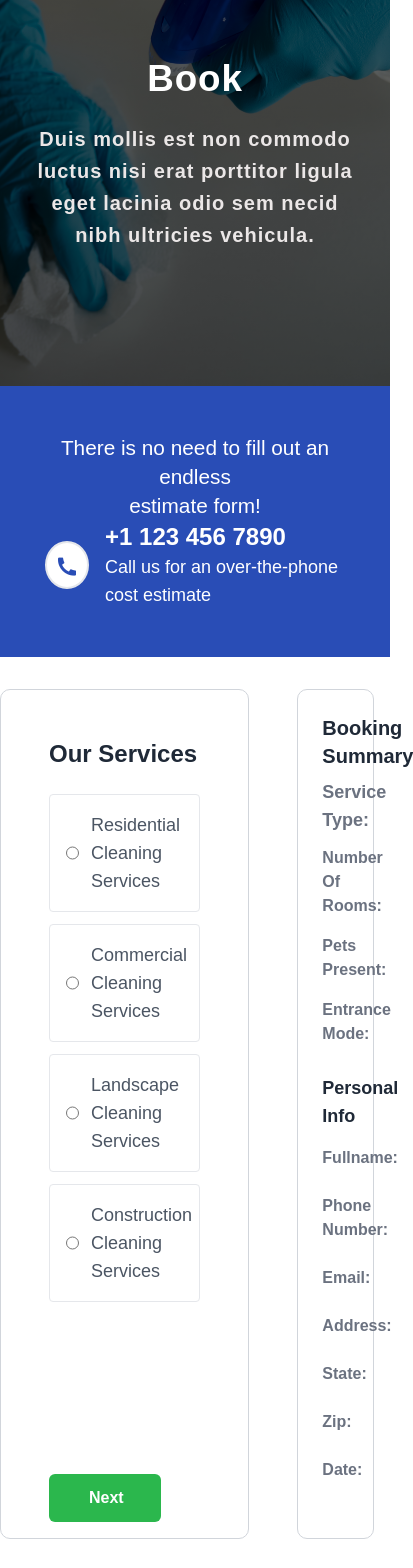
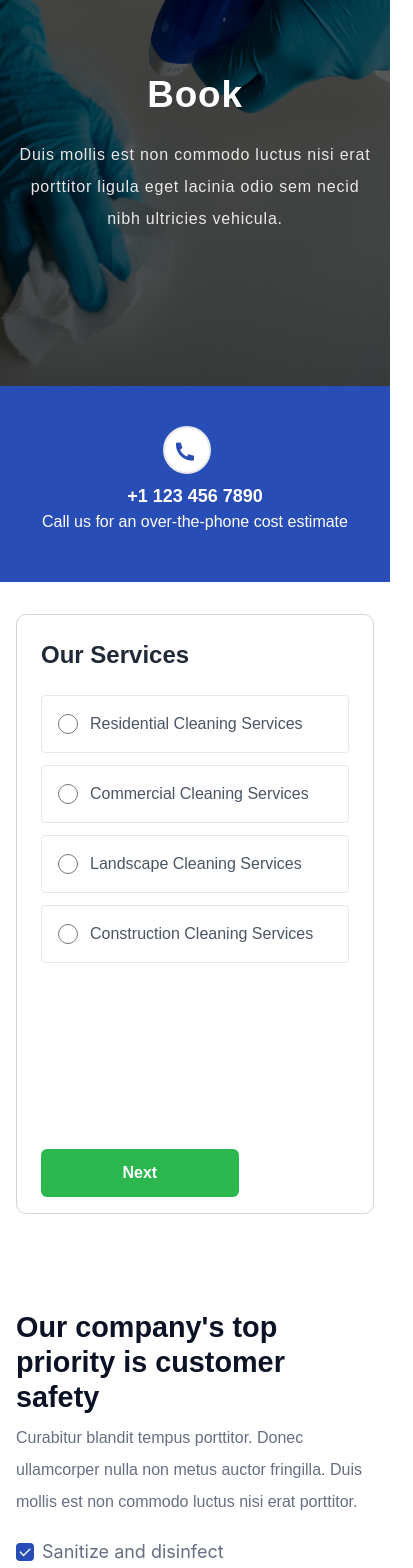
Before and after one commit to Ifenna-Pascal/cleaning-booking-app, a Next.js app: page /bookings in a window 390 px wide. Shown: the part 120-1688 px from the top of the page, 413 px wide, since content can reach past the window. Built offline with nearby package versions, Linux system fonts and the light colour scheme.

Commit message:
finished mobile design

```diff
--- a/src/components/shared/Button/RadioButton.jsx
+++ b/src/components/shared/Button/RadioButton.jsx
@@ -7,7 +7,7 @@ function RadioButton({ names, ...rest }) {
                 {...rest}
 
             />
-            <span className='text-gray-600 font-poppins text-lg'>{names}</span>
+            <span className='text-gray-600 font-poppins text-base'>{names}</span>
         </div>
     )
 }
--- a/src/layout/hero/Hero.jsx
+++ b/src/layout/hero/Hero.jsx
@@ -8,10 +8,10 @@ function Hero({ children, bg }) {
   const [show, setShow] = useState(false);
   return (
     <div className={`${router.pathname === "/" ? "md:min-h-[80vh] min-h-screen" : "md:min-h-[70vh] min-h-[60vh]"} h-full w-full ${bg} bg-no-repeat bg-cover bg-center bg-fixed relative`}>
-      <div className='max-w-[1250px] w-full h-full relative px-4 mx-auto'>
+      <div className='lg:max-w-[1250px] w-full h-full relative lg:px-4 mx-auto'>
         <Navbar show={show} setShow={setShow} />
         <MobileNav show={show} />
-        <div className=" flex flex-col lg:mt-28 ">{children}</div>
+        <div className=" flex flex-col items-center justify-center h-full  lg:pt-28 ">{children}</div>
       </div>
     </div>
   )
--- a/src/pages/bookings.js
+++ b/src/pages/bookings.js
@@ -9,13 +9,13 @@ function Booking() {
     <div>
          <Hero bg="bg-bookingHero">
             <div className='flex items-center lg:h-[35vh] h-[50vh]  justify-center flex-col'>
-            <h1 className='text-white leading-[1.5em] lg:leading-[1.5em] font-poppins tracking-wide text-center lg:text-left font-bold text-[2.3em] lg:text-[3.3em]'>Book</h1>
-          <p className="font-semibold px-3 max-w-[700px] tracking-wider md:px-0 text-xl text-center  text-[#ebe7e7] leading-8 mt-4 font-poppins">Duis mollis est non commodo luctus nisi erat porttitor ligula eget lacinia odio sem necid nibh ultricies vehicula.</p>
+            <h1 className='text-white leading-[1.5em] lg:leading-[1.5em] font-poppins tracking-wide text-center lg:text-left font-bold text-[2.3em] lg:text-[3em]'>Book</h1>
+          <p className=" px-3 max-w-[700px] tracking-wider md:px-0 text-base text-center  text-[#ebe7e7] leading-8 mt-4 font-poppins">Duis mollis est non commodo luctus nisi erat porttitor ligula eget lacinia odio sem necid nibh ultricies vehicula.</p>
             </div>
         </Hero>
         <BookQuote />
         <BookingSection />
-        {/* <Remark /> */}
+        <Remark />
     </div>
   )
 }
--- a/src/pages/index.js
+++ b/src/pages/index.js
@@ -16,7 +16,7 @@ export default function Home() {
         <link rel="icon" href="/favicon.ico" />
       </Head>
      <Hero bg="bg-homeHero">
-     <div className='flex items-center lg:items-start  mt-[3em]  lg:max-w-[700px] justify-center h-full flex-col'>
+     <div className='flex items-center lg:items-start pt-[100px] lg:pt-0 mt-[3em] w-full lg:max-w-[700px] justify-center h-full flex-col'>
           <h1 className='text-white leading-[1.5em] lg:leading-[1.2em] font-poppins tracking-wide text-center lg:text-left font-bold text-[2.3em] lg:text-[2.8em]'> Residential & Commercial <br /> Cleaning Service that <br /> you can trust.</h1>
           <p className=" px-3 md:px-0 text-base text-center lg:text-left text-[#ebe7e7] leading-6 mt-4 font-poppins">We are committed to the best quality in industrial cleaning, <br /> residential cleaning, and garden cleaning.</p>
           <div className="mt-4">
@@ -24,12 +24,12 @@ export default function Home() {
           </div>
         </div>
       </Hero>
-     {/* <WhyChooseUs />
+     <WhyChooseUs />
      <ClientReview />
      <OurServices />
      <BlockQuote />
      <Process />
-     <Remark /> */}
+     <Remark />
     </div>
   )
 }
--- a/src/pages/services/index.js
+++ b/src/pages/services/index.js
@@ -14,7 +14,7 @@ const Services = () => {
                     <p className=" px-3 max-w-[700px] tracking-wider md:px-0 text-base text-center  text-[#ebe7e7] leading-8 mt-3 font-poppins">Duis mollis est non commodo luctus nisi erat porttitor ligula eget lacinia odio sem necid nibh ultricies vehicula.</p>
                 </div>
         </Hero>
-        <div className='my-4 grid max-w-[1300px] mx-auto  lg:grid-cols-4 py-4 md:py-12 y6gap-8 md:gap-4 md:grid-cols-2 grid-cols-1'>
+        <div className='my-4 grid max-w-[1300px] mx-auto  lg:grid-cols-4 py-4 md:py-12 px-4 lg:px-0 gap-8 md:gap-4 md:grid-cols-2 grid-cols-1'>
             <ServiceCard type="residential" image={Images.imageSeven} icon="ri-home-4-fill" header="Residential Cleaning" content="Nullam quis risus eget urna mollis ornare vel eu leo. Curabitur blandit tempus porttitor." />
             <ServiceCard type="commercial" image={Images.imageEleven} icon="ri-building-4-fill" header="Commercial Cleaning" content="Nullam quis risus eget urna mollis ornare vel eu leo. Curabitur blandit tempus porttitor." />
             <ServiceCard type="construction" image={Images.imageTen} icon="ri-home-4-fill" header="Construction Cleaning" content="Nullam quis risus eget urna mollis ornare vel eu leo. Curabitur blandit tempus porttitor." />
--- a/src/section/booking/BookQuote.jsx
+++ b/src/section/booking/BookQuote.jsx
@@ -2,16 +2,16 @@ import React from 'react'
 
 function BookQuote() {
     return (
-        <div className="w-full bg-primary min-h-[180px] py-12 md:py-0 flex items-center">
-            <div className="md:max-w-[1000px] max-w-[300px] w-full mx-auto flex  flex-col md:flex-row  justify-between">
-                <h1 className="font-[500] text-[1.3em] md:text-[1.5em] font-poppins leading-[1.8rem] md:leading-[2rem] text-center md:text-left text-white ">There is no need to fill out an endless<br /> estimate form!</h1>
-                <div className='flex items-center '>
+        <div className="w-full bg-primary min-h-[100px] lg:min-h-[180px] py-6 lg:py-12 md:py-0 flex items-center">
+            <div className="md:max-w-[1000px] max-w-[500px] w-full mx-auto flex  flex-col md:flex-row  justify-between">
+                <h1 className=" text-[1em] md:text-[1.5em] font-poppins leading-[1.8rem] md:leading-[2rem] px-4 lg:px-0 lg:block hidden md:text-left text-white ">There is no need to fill out an endless<br /> estimate form!</h1>
+                <div className='flex p-4 items-center justify-center lg:justify-start flex-col lg:flex-row '>
                     <div className='w-12 h-12 flex items-start justify-start p-2 mr-4 bg-white border-2 rounded-[50%]'>
                         <i className={`ri-phone-fill text-2xl text-primary`}></i>
                     </div>
-                    <div className='flex  flex-col'>
-                        <span className="text-2xl font-bold  font-outfit text-white font-outfit">+1 123 456 7890</span>
-                        <span className="text-lg  text-white font-outfit">Call us for an over-the-phone cost estimate</span>
+                    <div className='flex lg:items-start py-2 items-center flex-col'>
+                        <span className="text-lg font-bold text-white font-outfit">+1 123 456 7890</span>
+                        <span className="text-base  text-white font-outfit">Call us for an over-the-phone cost estimate</span>
                     </div>
                 </div>
 
--- a/src/section/booking/BookingSteps/StepFive.jsx
+++ b/src/section/booking/BookingSteps/StepFive.jsx
@@ -55,7 +55,7 @@ function StepFive({ handleChange, mockData }) {
                         name="apt"
                     />
                 </div>
-                <div className='gap-4 grid grid-cols-3'>
+                <div className='gap-4 grid lg:grid-cols-3'>
                     <InputField
                         placeholder="State"
                         onChange={handleChange}
@@ -78,7 +78,7 @@ function StepFive({ handleChange, mockData }) {
             </div>
             <div className='w-full my-3'>
                 <h1 className='text-2xl text-gray-800 font-poppins font-semibold mb-3 text-left'>Select Service Date</h1>
-                <div className='grid grid-cols-1 mb-4'>
+                <div className='grid grid-cols-1 pb-12'>
                     <InputField
                         placeholder="Select Date"
                         type="date"
--- a/src/section/booking/index.jsx
+++ b/src/section/booking/index.jsx
@@ -54,20 +54,20 @@ function BookingSection() {
 
     return (
         <div className="my-8 lg:max-w-[1250px]  mx-auto">
-            <div className='grid gap-8 grid-cols-3'>
-                <div className='col-span-2 min-h-[500px] p-12 relative gap-8 w-full border border-gray-300 rounded-[10px]'>
+            <div className='grid gap-8 grid-cols-1 px-4 lg:grid-cols-3'>
+                <div className='lg:col-span-2 col-span-1 min-h-[600px] lg:min-h-[500px] p-6 lg:p-12 relative gap-8 w-full border border-gray-300 rounded-[10px]'>
                     <form onSubmit={handleSubmit}>
                         {
                             ConditionHandler(step, handleChange, mockData)
                         }
 
-                        <div className='max-w-[500px] gap-x-6 absolute bottom-4 w-full grid grid-cols-2'>
+                        <div className='lg:max-w-[500px] w-[60%] gap-y-4 pt-8 lg:gap-y-0 lg:gap-x-6 pr-4 absolute bottom-4 lg:bottom-4 lg:w-full grid lg:grid-cols-2'>
                             {step > 0 && <Button text="Previous" onClick={previousStep} />}
                             {step < 4 && <Button text="Next" onClick={nextStep} />}
                         </div>
                     </form>
                 </div>
-                <div className="cols-span-1 px-4">
+                <div className="cols-span-1 hidden lg:block ">
                     <Review data={mockData} step={step} />
                 </div>
             </div>
--- a/src/section/home/Remark.jsx
+++ b/src/section/home/Remark.jsx
@@ -4,11 +4,11 @@ import Images from '../../util/images'
 
 function Remark() {
     return (
-        <div className='max-w-[1250px] w-full py-16 min-h-[500px]  flex flex-col items-center justify-center relative mx-auto'>
+        <div className='max-w-[1250px] w-full py-16 min-h-[500px]  flex flex-col lg:items-center lg:justify-center relative mx-auto'>
             <div className='grid lg:grid-cols-2  grid-cols-1 gap-4 w-full'>
-                <div className='flex flex-col mx-4 lg:mx-0 items-center lg:items-start justify-center '>
-                    <h1 className=' font-semibold font-poppins leading-[1.2em] text-center md:text-left text-[1.8em] lg:w-[80%] lg:text-[1.8em] text-text_primary'>Our company&#39;s top priority is customer safety</h1>
-                    <p className='text-center md:text-left text-text_secondary py-2 leading-[2rem] text-base font-poppins '>Curabitur blandit tempus porttitor. Donec ullamcorper nulla non metus auctor fringilla. Duis mollis est non commodo luctus nisi erat porttitor.</p>
+                <div className='flex flex-col mx-4 lg:mx-0 items-start justify-center '>
+                    <h1 className=' font-semibold font-poppins leading-[1.2em] lg:text-center md:text-left text-[1.8em] lg:w-[80%] lg:text-[1.8em] text-text_primary'>Our company&#39;s top priority is customer safety</h1>
+                    <p className='lg:text-center md:text-left text-text_secondary py-2 leading-[2rem] text-base font-poppins '>Curabitur blandit tempus porttitor. Donec ullamcorper nulla non metus auctor fringilla. Duis mollis est non commodo luctus nisi erat porttitor.</p>
                     <ul className='flex flex-col'>
                         <RemarkList content="Sanitize and disinfect" icon="ri-check-fill" />
                         <RemarkList content="Make sure you wear a mask" icon="ri-check-fill" />
--- a/src/section/services/ServiceLayout.jsx
+++ b/src/section/services/ServiceLayout.jsx
@@ -1,3 +1,4 @@
+/* eslint-disable @next/next/no-img-element */
 import React from 'react'
 import Card from '../../components/Card'
 import Images from '../../util/images'
```
Also changed, not shown: src/layout/Footer.jsx (+6 -6 lines).
